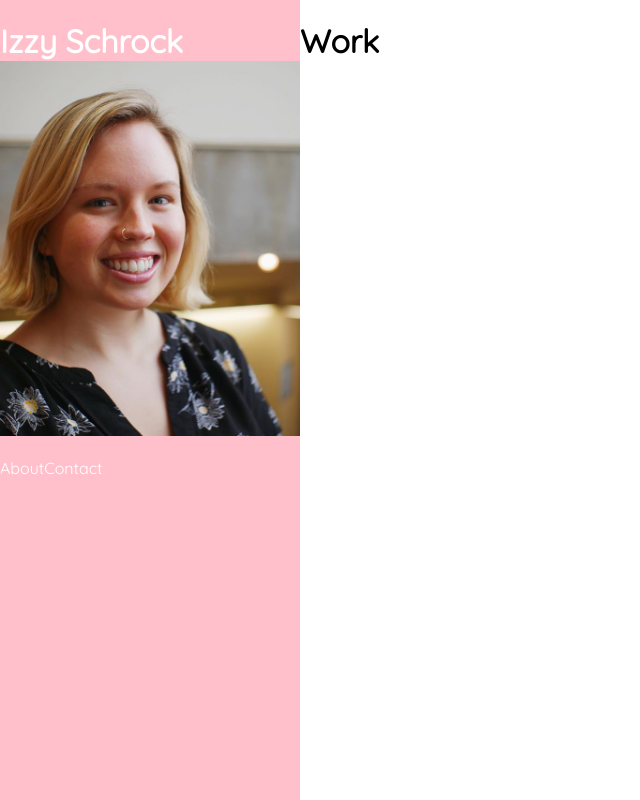
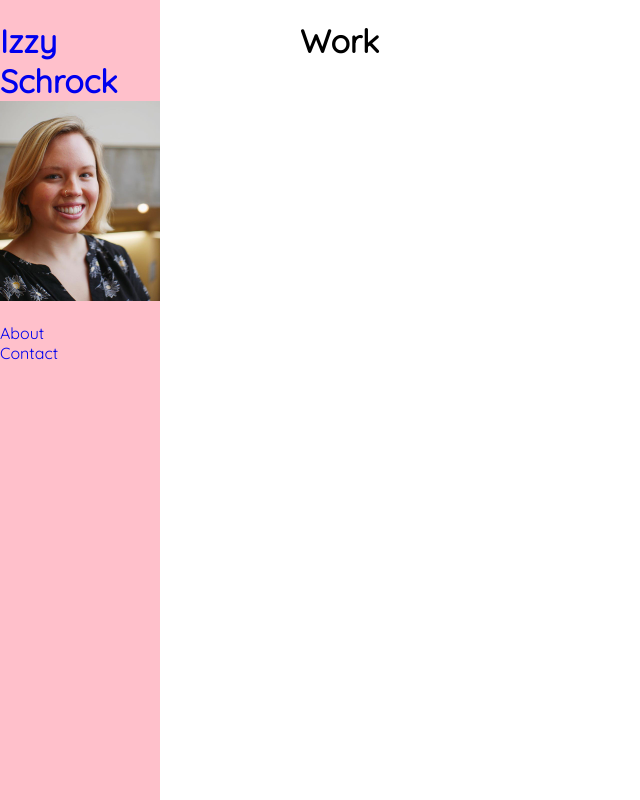
Before and after one commit to joshuawootonn/izzy-wootonn, a Gatsby site: page / in a window 1280 px wide. Shown: the whole page, without its empty margins (0-640 px from the left). Built offline with nearby package versions, Linux system fonts and the light colour scheme; Gatsby itself is replaced by a stand-in of ours.

Commit message:
update to the sidebar

```diff
--- a/src/components/sidebar.js
+++ b/src/components/sidebar.js
@@ -1,28 +1,31 @@
 import React from "react"
 import PropTypes from "prop-types"
 
-import { Link} from "gatsby"
+import * as gatsby from "gatsby"
 import styled from "styled-components"
 
 import ProfileImage from "./image"
 
-const StyledSidebar = styled.div`
+const Sidebar = styled.div`
   background: ${props => props.theme.color};
   margin-bottom: 1.45rem;
-  width: 300px;
+  width: 160px;
   height: 100vh;
   position: fixed;
 `
 
-const Sidebar = ({ siteTitle }) => (
-  <StyledSidebar className="sidebar">
+const Link = styled(gatsby.Link)`
+  display: block;
+  color: 'pink';
+  text-decoration: none;
+
+`
+
+const SidebarComponent = ({ siteTitle }) => (
+  <Sidebar className="sidebar">
     <h1>
       <Link
-        to="/"
-        style={{
-          color: `white`,
-          textDecoration: `none`,
-        }}
+        to="/cool image integrationscool image integrations"
       >
         {siteTitle}
         <ProfileImage />
@@ -30,31 +33,23 @@ const Sidebar = ({ siteTitle }) => (
     </h1>
     <Link
       to="/about/"
-      style={{
-        color: `white`,
-        textDecoration: `none`,
-      }}
     >
       About
     </Link>
     <Link
       to="/contact/"
-      style={{
-        color: `white`,
-        textDecoration: `none`,
-      }}
     >
       Contact
     </Link>
-  </StyledSidebar>
+  </Sidebar>
 )
 
-Sidebar.propTypes = {
+SidebarComponent.propTypes = {
   siteTitle: PropTypes.string,
 }
 
-Sidebar.defaultProps = {
+SidebarComponent.defaultProps = {
   siteTitle: ``,
 }
 
-export default Sidebar
+export default SidebarComponent
```
